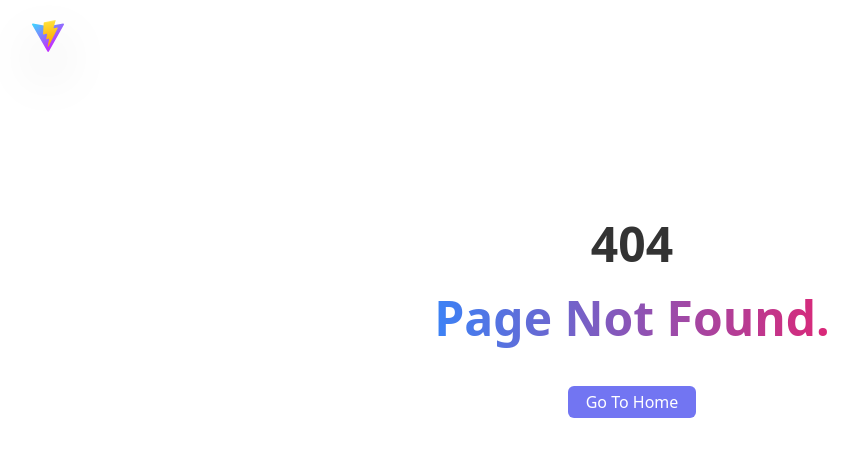
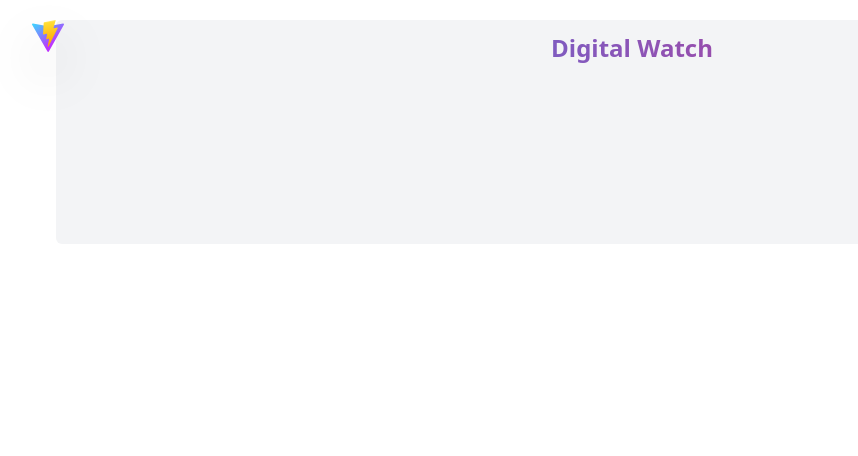
Before and after one commit to theabhipatel/react_gallary, a React (Vite) app: page /digital-watch in a window 1280 px wide. Before the commit this address had no page. Shown: the top 456 px of the page, without its empty margins (8-866 px from the left). Built offline with nearby package versions, Linux system fonts and the light colour scheme.

Commit message:
add routing and component for stopwatch and digital watch

```diff
--- a/src/App.tsx
+++ b/src/App.tsx
@@ -11,6 +11,8 @@ import Accordion from "./screens/accordion/Accordion";
 import InfiniteScroll from "./screens/infiniteScroll/InfiniteScroll";
 import NoInternet from "./screens/noInternet/NoInternet";
 import ProgressBar from "./screens/progressBar/ProgressBar";
+import Stopwatch from "./screens/stopwatch/Stopwatch";
+import DigitalWatch from "./screens/digitalwatch/DigitalWatch";
 
 function App() {
   return (
@@ -32,6 +34,8 @@ function App() {
             <Route path="/infinite-scroll" element={<InfiniteScroll />} />
             <Route path="/no-internet" element={<NoInternet />} />
             <Route path="/progress" element={<ProgressBar />} />
+            <Route path="/stopwatch" element={<Stopwatch />} />
+            <Route path="/digital-watch" element={<DigitalWatch />} />
             <Route path="*" element={<NotFound />} />
           </Routes>
         </Provider>
--- /dev/null
+++ b/src/screens/digitalwatch/DigitalWatch.tsx
@@ -0,0 +1,13 @@
+const DigitalWatch = () => {
+  return (
+    <div className="flex justify-center mt-5">
+      <div className="flex w-[90%] min-h-56 bg-gray-100 rounded-md flex-col gap-2 p-3">
+        <h1 className="text-2xl bg-clip-text bg-gradient-to-r from-blue-500 to-pink-600 font-bold text-transparent text-center mb-2 ">
+          Digital Watch
+        </h1>
+      </div>{" "}
+    </div>
+  );
+};
+
+export default DigitalWatch;
--- a/src/screens/home/Home.tsx
+++ b/src/screens/home/Home.tsx
@@ -45,6 +45,16 @@ const Home = () => {
                 Progress bar
               </button>
             </Link>
+            <Link to={"/stopwatch"}>
+              <button className="bg-indigo-500/20 backdrop-blur-lg border border-indigo-100/20 shadow-lg h-8 w-32 flex justify-center items-center rounded-md text-white hover:bg-indigo-500/40 duration-300">
+                Stopwatch
+              </button>
+            </Link>
+            <Link to={"/digital-watch"}>
+              <button className="bg-indigo-500/20 backdrop-blur-lg border border-indigo-100/20 shadow-lg h-8 w-32 flex justify-center items-center rounded-md text-white hover:bg-indigo-500/40 duration-300">
+                Digital Watch
+              </button>
+            </Link>
           </div>
         </div>
       </div>
--- /dev/null
+++ b/src/screens/stopwatch/Stopwatch.tsx
@@ -0,0 +1,13 @@
+const Stopwatch = () => {
+  return (
+    <div className="flex justify-center mt-5">
+      <div className="flex w-[90%] min-h-56 bg-gray-100 rounded-md flex-col gap-2 p-3">
+        <h1 className="text-2xl bg-clip-text bg-gradient-to-r from-blue-500 to-pink-600 font-bold text-transparent text-center mb-2 ">
+          Stop Watch
+        </h1>
+      </div>{" "}
+    </div>
+  );
+};
+
+export default Stopwatch;
```
